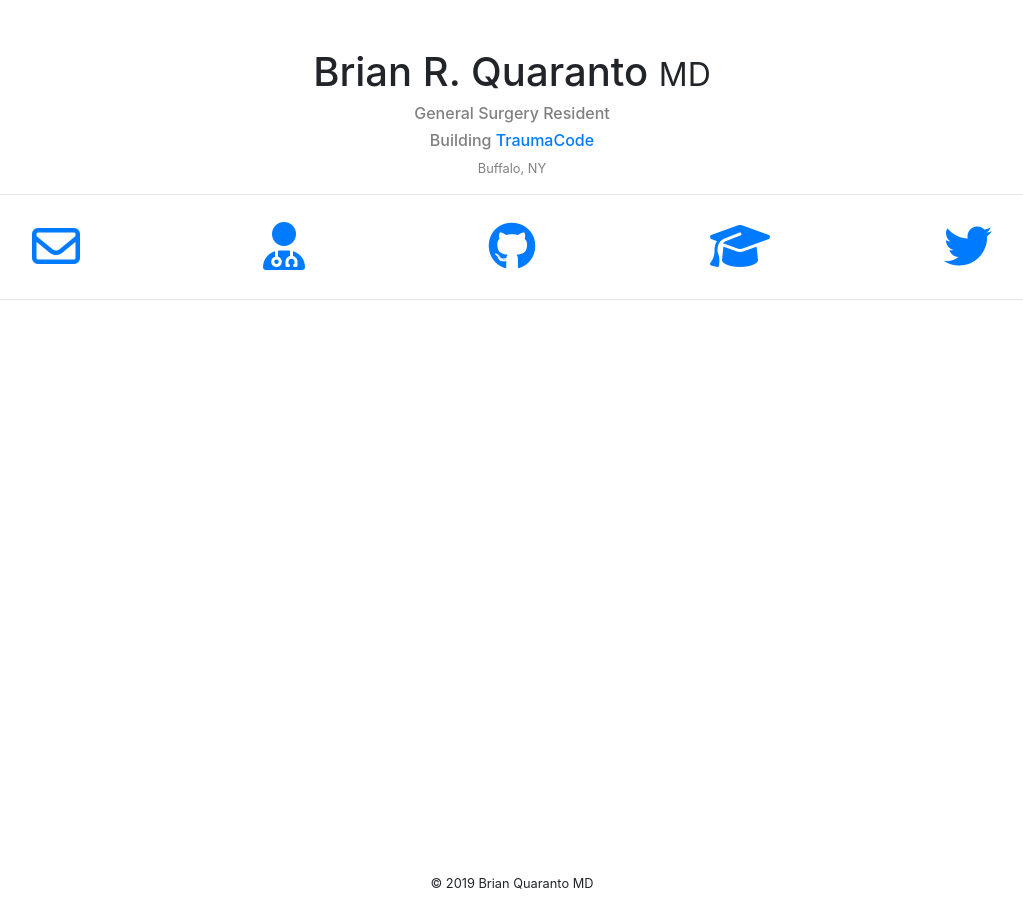
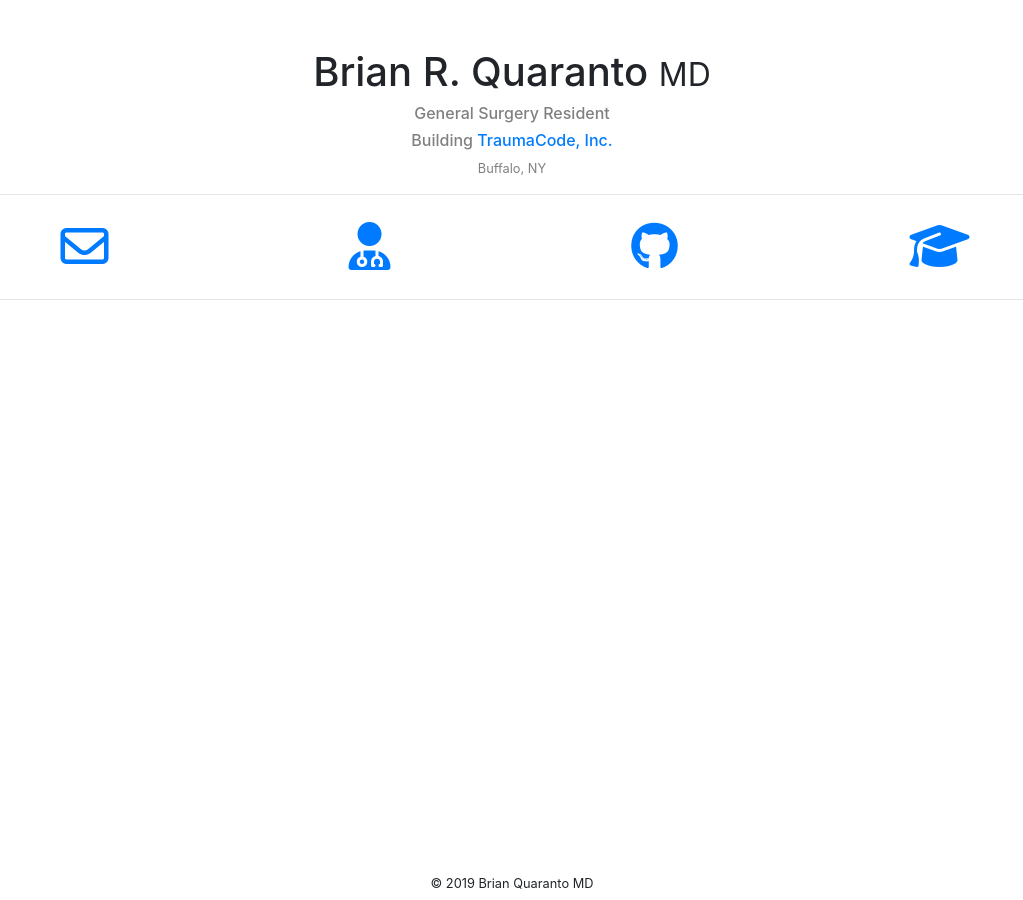
Before and after one commit to bquarant/bquarant.github.com, a Jekyll site: the page built from index.md, in a window 1280 px wide. Shown: the whole page, without its empty margins (128-1151 px from the left). Built offline with Jekyll 4.4.1, drawn with Linux system fonts in a browser that asks for light colours; nearby versions of some CDN libraries.

Commit message:
format intro, remove twitter contact

```diff
--- a/_includes/contact.html
+++ b/_includes/contact.html
@@ -5,7 +5,7 @@
     <div class="col"><a href="/cv"><i class="fas fa-user-md"></i></a></div>
     <div class="col"><a href="http://github.com/bquarant"><i class="fab fa-github"></i></a></div>
     <div class="col"><a href="http://scholar.google.com/citations?user=IUfvCGIAAAAJ"><i class="fas fa-graduation-cap"></i></a></div>
-    <div class="col"><a href="http://twitter.com/bquarant"><i class="fab fa-twitter"></i></a></div>
+    <!-- <div class="col"><a href="http://twitter.com/bquarant"><i class="fab fa-twitter"></i></a></div> -->
   </div>
   <hr>
 </div>
--- a/_includes/intro.html
+++ b/_includes/intro.html
@@ -1,6 +1,6 @@
 <div class="container introduction">
   <h1>Brian R. Quaranto <small>MD</small></h1>
     <h6>General Surgery Resident</h6>
-    <h6>Building <a href="http://traumaco.de">TraumaCode</a></h6>
+    <h6>Building <a href="http://traumaco.de">TraumaCode, Inc.</a></h6>
     <h6><small>Buffalo, NY</small></h6>
 </div>
```
